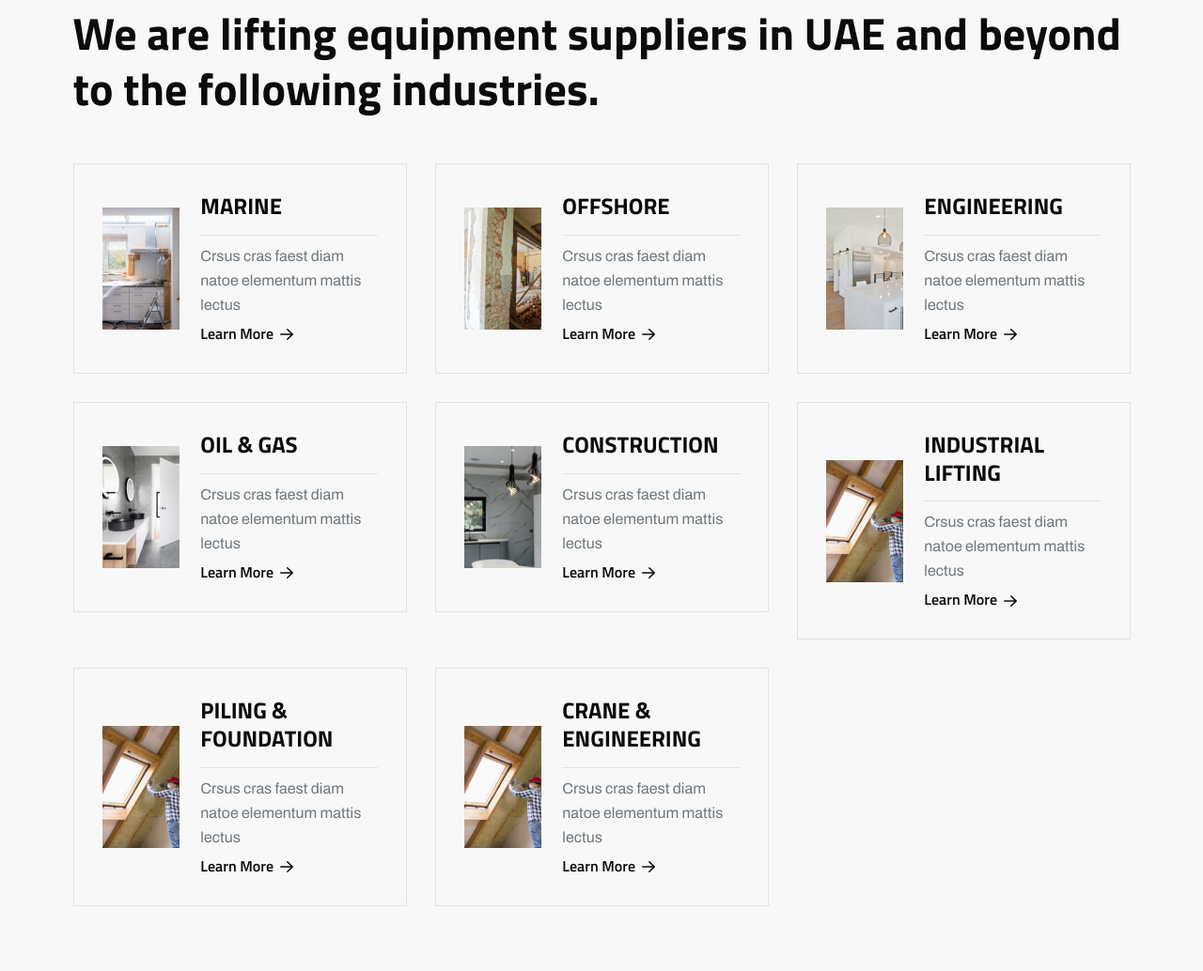
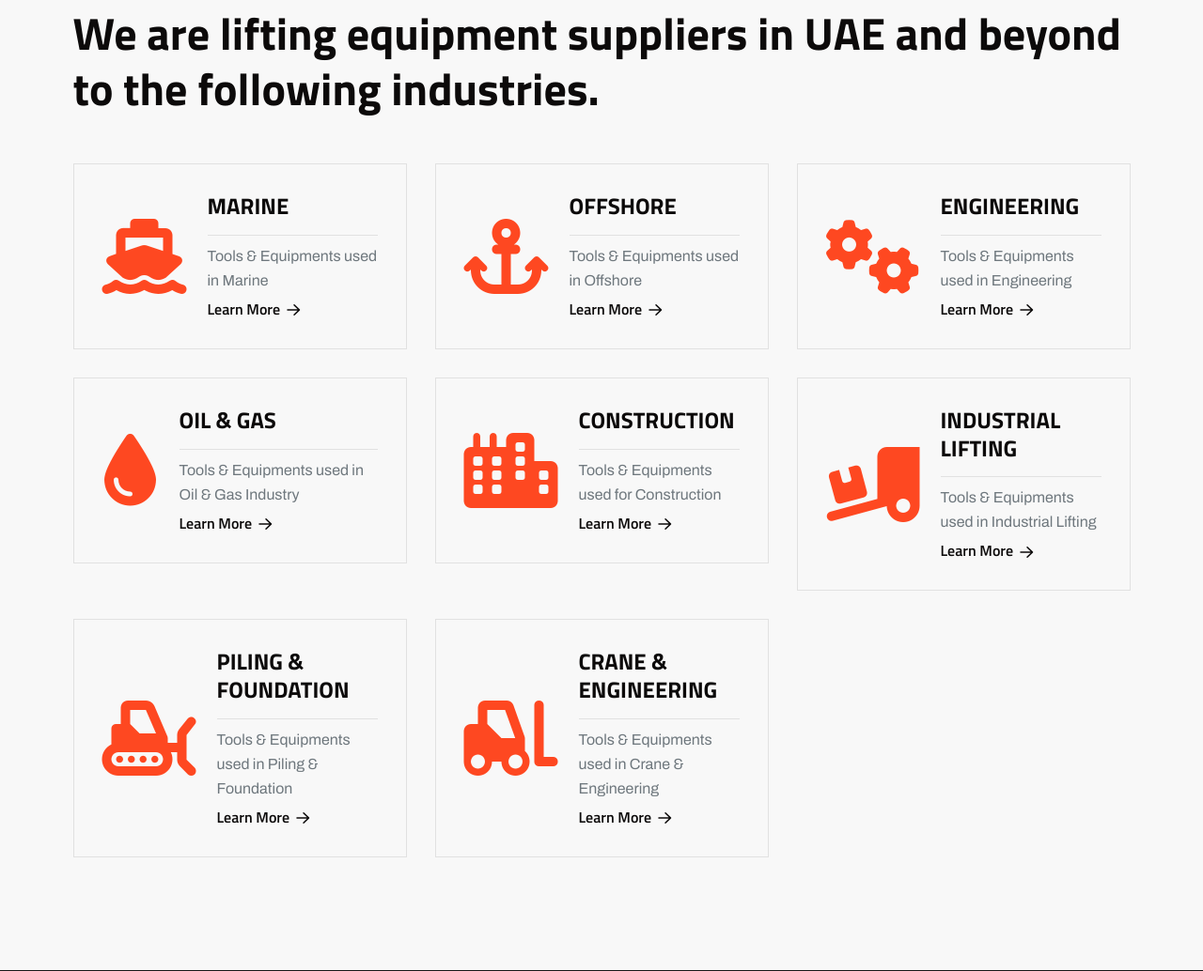
Before and after one commit to cyberneticstvm/maft, a Laravel app: page / in a window 1280 px wide. Shown: the part 1897-2931 px from the top of the page at 94% size. Run offline with Laravel 12, Linux system fonts and the light colour scheme; some libraries are stand-ins or nearby versions.

Commit message:
Small updates

```diff
--- a/resources/views/base.blade.php
+++ b/resources/views/base.blade.php
@@ -298,7 +298,7 @@
     <script src="{{ asset('/assets/js/main.js') }}"></script>
     <!-- swip image -->
     <script src="{{ asset('/assets/js/plugins/swip-img.js') }}"></script>
-
+    <script src="{{ asset('/assets/js/script.js') }}"></script>
 </body>
 
 </html>
--- a/resources/views/index.blade.php
+++ b/resources/views/index.blade.php
@@ -142,15 +142,14 @@
             <div class="col-lg-4 col-md-6">
                 <!-- single service area start-->
                 <div class="rts-single-service-three" data-sal="slide-up" data-sal-delay="150" data-sal-duration="800">
-                    <a href="#" class="thumbnail-area">
-                        <img src="{{ ASSET('assets/images/service/01.jpg') }}" alt="Service-area">
+                    <a href="#" class="">
+                        <i class="fas fa-ship fa-5x text-orange"></i>
                     </a>
                     <div class="content-area">
                         <a href="#">
                             <h5 class="title">MARINE</h5>
                         </a>
-                        <p class="disc">Crsus cras faest diam natoe
-                            elementum mattis lectus</p>
+                        <p class="disc">Tools & Equipments used in Marine</p>
                         <a href="#" class="read-more-btn">Learn More <i class="fa-regular fa-arrow-right"></i></a>
                     </div>
                 </div>
@@ -159,15 +158,14 @@
             <div class="col-lg-4 col-md-6">
                 <!-- single service area start-->
                 <div class="rts-single-service-three" data-sal="slide-up" data-sal-delay="350" data-sal-duration="800">
-                    <a href="#" class="thumbnail-area">
-                        <img src="assets/images/service/02.jpg" alt="Service-area">
+                    <a href="#" class="">
+                        <i class="fas fa-anchor fa-5x text-orange"></i>
                     </a>
                     <div class="content-area">
                         <a href="#">
                             <h5 class="title">OFFSHORE</h5>
                         </a>
-                        <p class="disc">Crsus cras faest diam natoe
-                            elementum mattis lectus</p>
+                        <p class="disc">Tools & Equipments used in Offshore</p>
                         <a href="#" class="read-more-btn">Learn More <i class="fa-regular fa-arrow-right"></i></a>
                     </div>
                 </div>
@@ -176,15 +174,14 @@
             <div class="col-lg-4 col-md-6">
                 <!-- single service area start-->
                 <div class="rts-single-service-three" data-sal="slide-up" data-sal-delay="550" data-sal-duration="800">
-                    <a href="#" class="thumbnail-area">
-                        <img src="assets/images/service/03.jpg" alt="Service-area">
+                    <a href="#" class="">
+                        <i class="fas fa-cogs fa-5x text-orange"></i>
                     </a>
                     <div class="content-area">
                         <a href="#">
                             <h5 class="title">ENGINEERING</h5>
                         </a>
-                        <p class="disc">Crsus cras faest diam natoe
-                            elementum mattis lectus</p>
+                        <p class="disc">Tools & Equipments used in Engineering</p>
                         <a href="#" class="read-more-btn">Learn More <i class="fa-regular fa-arrow-right"></i></a>
                     </div>
                 </div>
@@ -193,15 +190,14 @@
             <div class="col-lg-4 col-md-6">
                 <!-- single service area start-->
                 <div class="rts-single-service-three" data-sal="slide-up" data-sal-delay="150" data-sal-duration="800">
-                    <a href="#" class="thumbnail-area">
-                        <img src="assets/images/service/04.jpg" alt="Service-area">
+                    <a href="#" class="">
+                        <i class="fas fa-tint fa-5x text-orange"></i>
                     </a>
                     <div class="content-area">
                         <a href="#">
                             <h5 class="title">OIL & GAS</h5>
                         </a>
-                        <p class="disc">Crsus cras faest diam natoe
-                            elementum mattis lectus</p>
+                        <p class="disc">Tools & Equipments used in Oil & Gas Industry</p>
                         <a href="#" class="read-more-btn">Learn More <i class="fa-regular fa-arrow-right"></i></a>
                     </div>
                 </div>
@@ -210,15 +206,14 @@
             <div class="col-lg-4 col-md-6">
                 <!-- single service area start-->
                 <div class="rts-single-service-three" data-sal="slide-up" data-sal-delay="350" data-sal-duration="800">
-                    <a href="#" class="thumbnail-area">
-                        <img src="assets/images/service/05.jpg" alt="Service-area">
+                    <a href="#" class="">
+                        <i class="fas fa-city fa-5x text-orange"></i>
                     </a>
                     <div class="content-area">
                         <a href="#">
                             <h5 class="title">CONSTRUCTION</h5>
                         </a>
-                        <p class="disc">Crsus cras faest diam natoe
-                            elementum mattis lectus</p>
+                        <p class="disc">Tools & Equipments used for Construction</p>
                         <a href="#" class="read-more-btn">Learn More <i class="fa-regular fa-arrow-right"></i></a>
                     </div>
                 </div>
@@ -227,15 +222,14 @@
             <div class="col-lg-4 col-md-6">
                 <!-- single service area start-->
                 <div class="rts-single-service-three" data-sal="slide-up" data-sal-delay="550" data-sal-duration="800">
-                    <a href="#" class="thumbnail-area">
-                        <img src="assets/images/service/06.jpg" alt="Service-area">
+                    <a href="#" class="">
+                        <i class="fas fa-truck-loading fa-5x text-orange"></i>
                     </a>
                     <div class="content-area">
                         <a href="#">
                             <h5 class="title">INDUSTRIAL LIFTING</h5>
                         </a>
-                        <p class="disc">Crsus cras faest diam natoe
-                            elementum mattis lectus</p>
+                        <p class="disc">Tools & Equipments used in Industrial Lifting</p>
                         <a href="#" class="read-more-btn">Learn More <i class="fa-regular fa-arrow-right"></i></a>
                     </div>
                 </div>
@@ -244,15 +238,14 @@
             <div class="col-lg-4 col-md-6">
                 <!-- single service area start-->
                 <div class="rts-single-service-three" data-sal="slide-up" data-sal-delay="550" data-sal-duration="800">
-                    <a href="#" class="thumbnail-area">
-                        <img src="assets/images/service/06.jpg" alt="Service-area">
+                    <a href="#" class="">
+                        <i class="fas fa-snowplow fa-5x text-orange"></i>
                     </a>
                     <div class="content-area">
                         <a href="#">
                             <h5 class="title">PILING & FOUNDATION</h5>
                         </a>
-                        <p class="disc">Crsus cras faest diam natoe
-                            elementum mattis lectus</p>
+                        <p class="disc">Tools & Equipments used in Piling & Foundation</p>
                         <a href="#" class="read-more-btn">Learn More <i class="fa-regular fa-arrow-right"></i></a>
                     </div>
                 </div>
@@ -261,15 +254,14 @@
             <div class="col-lg-4 col-md-6">
                 <!-- single service area start-->
                 <div class="rts-single-service-three" data-sal="slide-up" data-sal-delay="550" data-sal-duration="800">
-                    <a href="#" class="thumbnail-area">
-                        <img src="assets/images/service/06.jpg" alt="Service-area">
+                    <a href="#" class="">
+                        <i class="fas fa-forklift fa-5x text-orange"></i>
                     </a>
                     <div class="content-area">
                         <a href="#">
                             <h5 class="title">CRANE & ENGINEERING</h5>
                         </a>
-                        <p class="disc">Crsus cras faest diam natoe
-                            elementum mattis lectus</p>
+                        <p class="disc">Tools & Equipments used in Crane & Engineering</p>
                         <a href="#" class="read-more-btn">Learn More <i class="fa-regular fa-arrow-right"></i></a>
                     </div>
                 </div>
--- a/routes/web.php
+++ b/routes/web.php
@@ -1,5 +1,6 @@
 <?php
 
+use App\Http\Controllers\WebController;
 use Illuminate\Support\Facades\Route;
 
 Route::get('/', function () {
@@ -9,3 +10,10 @@ Route::get('/', function () {
 Route::get('/contact', function () {
     return view('contact');
 })->name('contact');
+
+Route::middleware(['web'])->group(function () {
+    Route::controller(WebController::class)->group(function () {
+        Route::get('/refresh/captcha', 'refreshCaptcha')->name('refresh.captcha');
+        Route::post('/contact', 'contactSubmit')->name('contact.submit');
+    });
+});
```
Also changed, not shown: app/Http/Controllers/WebController.php (added, +37 -0 lines), app/Mail/ContactFormSubmitEmail.php (added, +55 -0 lines), resources/views/contact-form-submit-email.blade.php (added, +23 -0 lines), resources/views/contact.blade.php (+123 -0 lines), public/assets/js/script.js (added).
